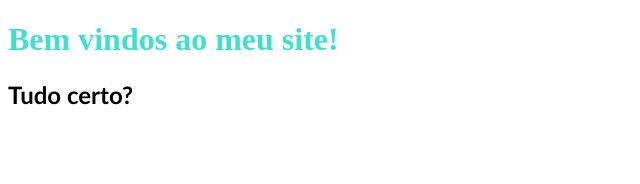
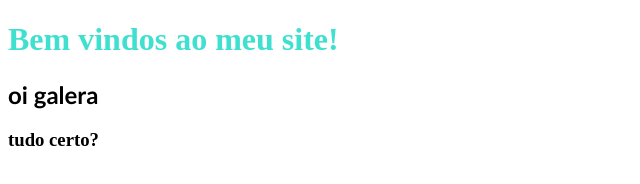
Before and after one commit to helenalves/tarefa1, a plain HTML site: page index.html in a window 1280 px wide. Shown: the whole page, without its empty margins (0-640 px from the left). Drawn offline with Linux system fonts and the light colour scheme.

Commit message:
quinta versao

```diff
--- a/index.html
+++ b/index.html
@@ -5,6 +5,7 @@
 </head>
 <body>
 <h1 style="color: turquoise">Bem vindos ao meu site!</h1>
-<h2 style="font-family: calibri">Tudo certo?</h2>
+<h2 style="font-family: calibri">oi galera</h2>
+<h3>tudo certo?</h3>
 </body>
 </html>
```
